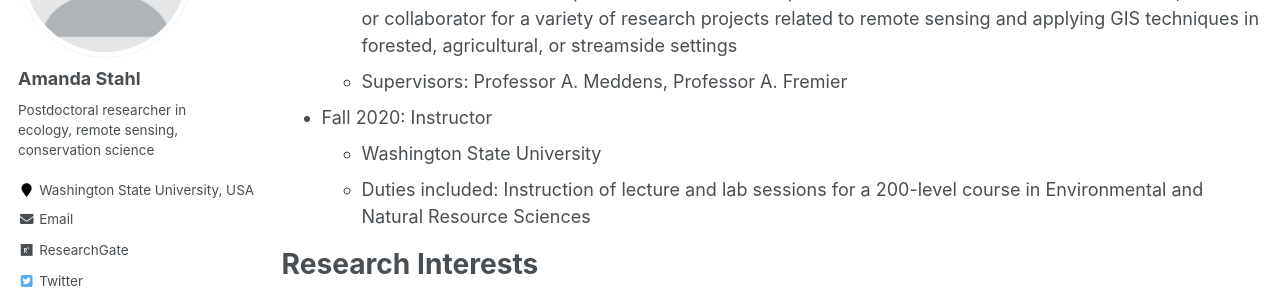
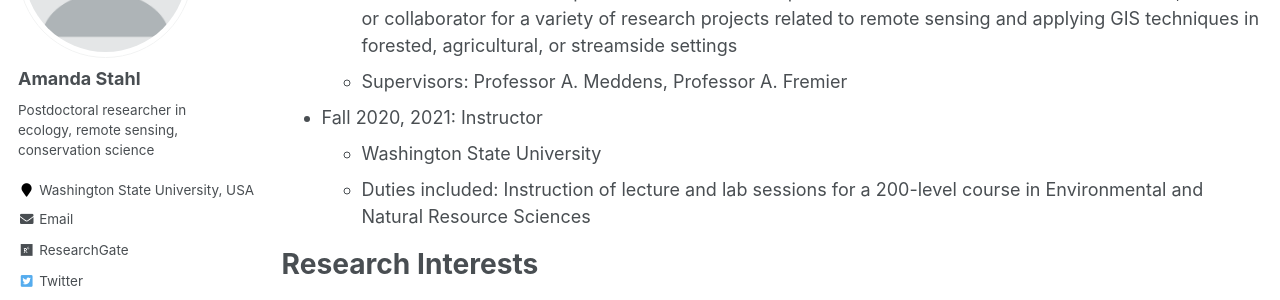
Before and after one commit to ATStahl/ATSpages, a Jekyll site: the page built from _pages/cv.md, in a window 1280 px wide and 900 px high, scrolled down 358 px. Shown: the part 153-453 px from the top of the window. Built offline with Jekyll 4.4.1, drawn with Linux system fonts in a browser that asks for light colours; some web fonts are replaced.

Commit message:
Update cv.md
updated teaching F21

```diff
--- a/_pages/cv.md
+++ b/_pages/cv.md
@@ -23,7 +23,7 @@ Recent Work Experience
   * Duties included: Remote pilot and coordinator of operations for new drone in forest research lab; co-lead or collaborator for a variety of research projects related to remote sensing and applying GIS techniques in forested, agricultural, or streamside settings
   * Supervisors: Professor A. Meddens, Professor A. Fremier
 
-* Fall 2020: Instructor
+* Fall 2020, 2021: Instructor
   * Washington State University
   * Duties included: Instruction of lecture and lab sessions for a 200-level course in Environmental and Natural Resource Sciences
 
```
